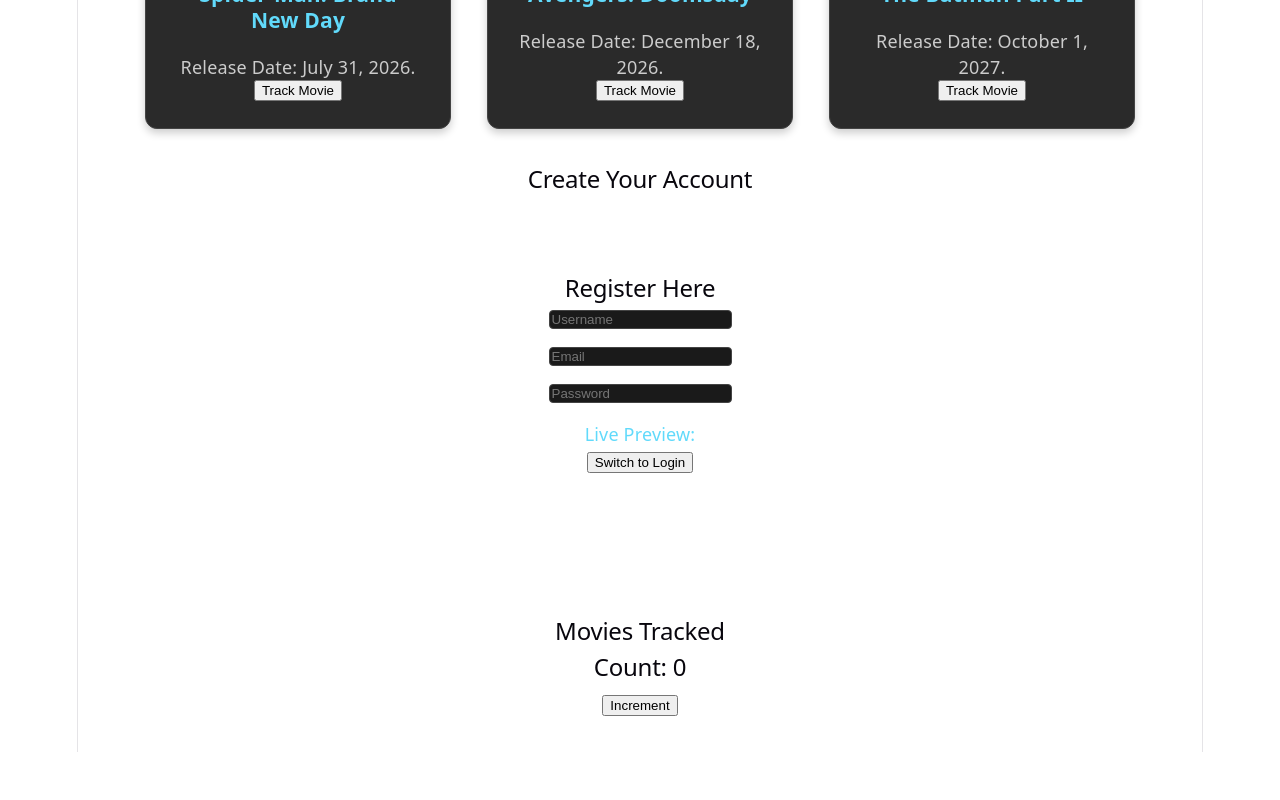
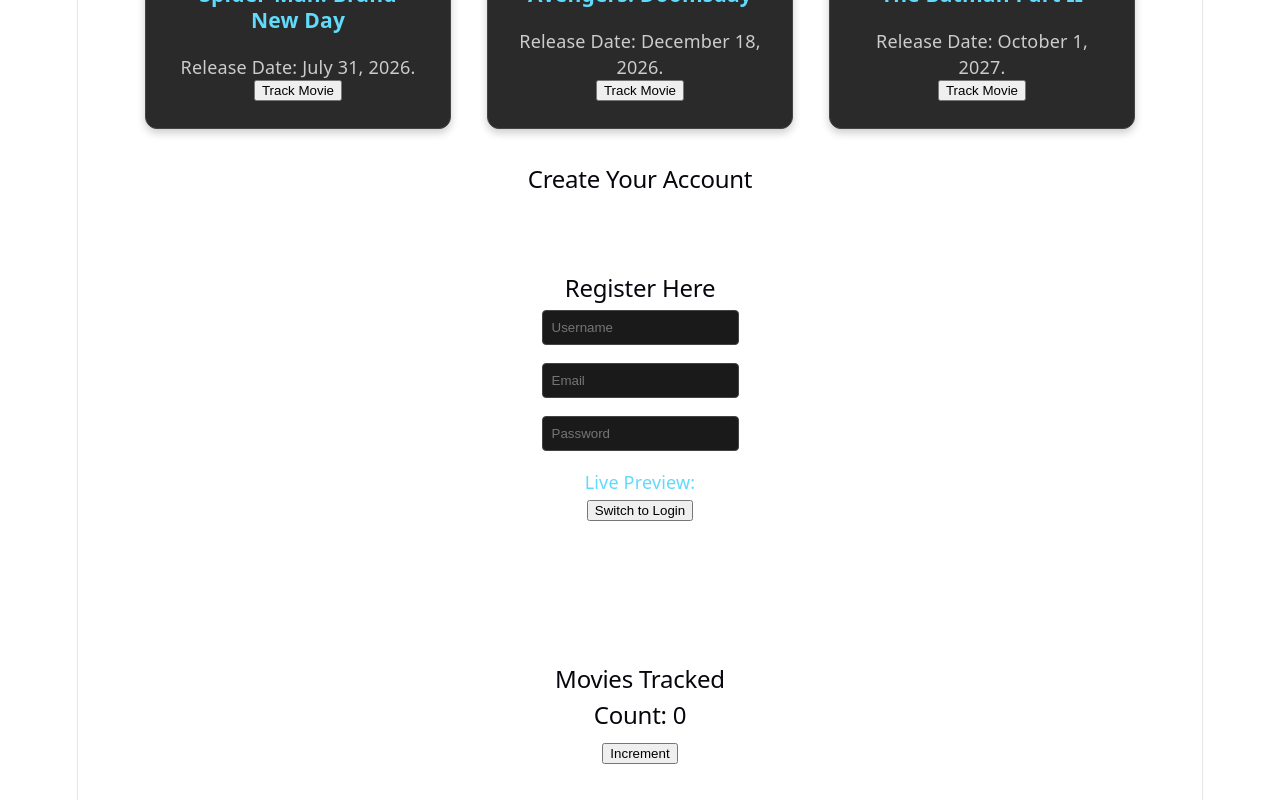
Before and after one commit to AntCruzer/projectFrontEnd, a React (Vite) app: page / in a window 1280 px wide. Shown: the part 675-1475 px from the top of the page. Before the commit the page ends 1427 px from the top, so only its background shows below. Built offline with nearby package versions, Linux system fonts and the light colour scheme.

Commit message:
syntax fixes

```diff
--- a/src/components/Card.css
+++ b/src/components/Card.css
@@ -9,7 +9,7 @@
     flex-direction: column;
     align-items: center;
     text-align: center;
-    transition: transform 0.2s;;
+    transition: transform 0.2s;
 }
 
 .card:hover {
--- a/src/components/Card.jsx
+++ b/src/components/Card.jsx
@@ -23,7 +23,6 @@
     </div>
   )
 }
-
 
 export default Card
 
--- a/src/components/RegisterForm.css
+++ b/src/components/RegisterForm.css
@@ -2,7 +2,7 @@
     max-width: 300px;
     margin: 0 auto;
     text-align: center;
-    padding: 2rem;
+    padding: 2rem 0;
 }
 
 .register-form {
@@ -12,7 +12,7 @@
 }
 
 .register-input {
-    padding: 0.5 rem;
+    padding: 0.5rem;
     border-radius: 4px;
     border: 1px solid #444;
     background-color: #1a1a1a;
```
